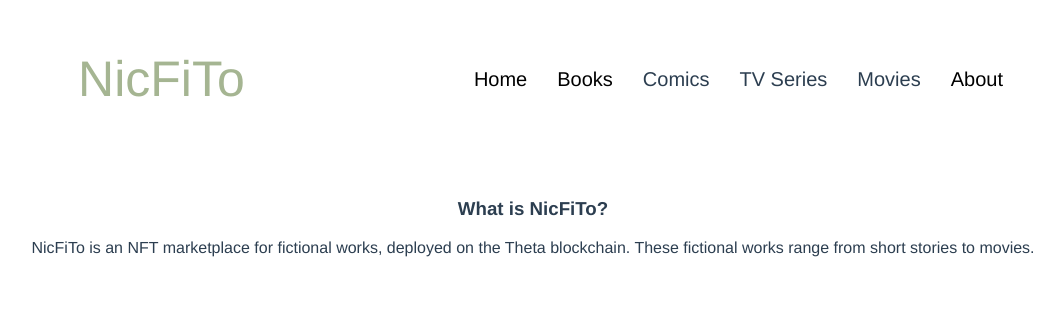
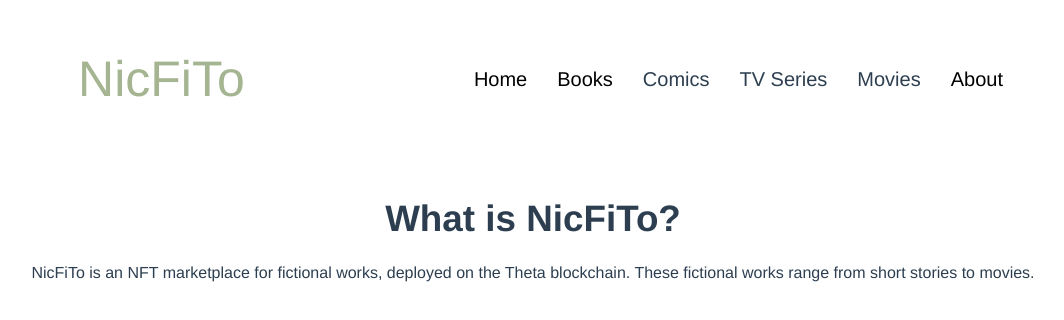
Before and after one commit to CypherCrow/NicFiTo, a Vue app in the folder src/ui/: page /about in a window 1280 px wide. Shown: the top 320 px of the page, without its empty margins (107-1171 px from the left). Built offline with nearby package versions, Linux system fonts and the light colour scheme.

Commit message:
Added styling to About.vue

```diff
--- a/src/ui/src/views/About.vue
+++ b/src/ui/src/views/About.vue
@@ -2,8 +2,8 @@
     <div>
         <Header />
 
-        <article>
-            <section>
+        <article id="about">
+            <section class="section1">
                 <h1>What is NicFiTo?</h1>
 
                 <p>NicFiTo is an NFT marketplace for fictional works, deployed on the Theta blockchain. These fictional works range from short stories to movies.</p>
@@ -22,3 +22,12 @@
     }
 }
 </script>
+
+<style scoped>
+
+article#about .section1 h1 {
+    font-size: 2.3rem;
+    margin-bottom: 1.5rem;
+}
+
+</style>
```
